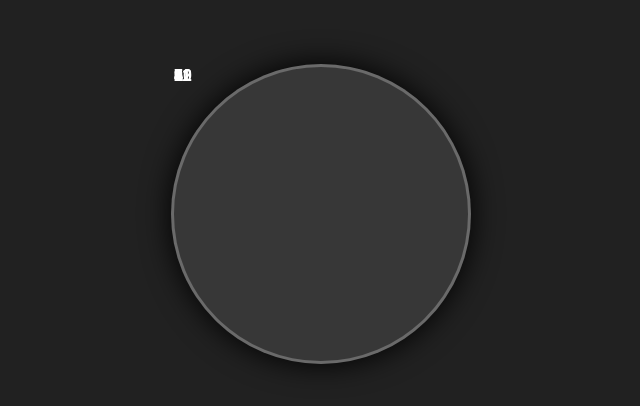
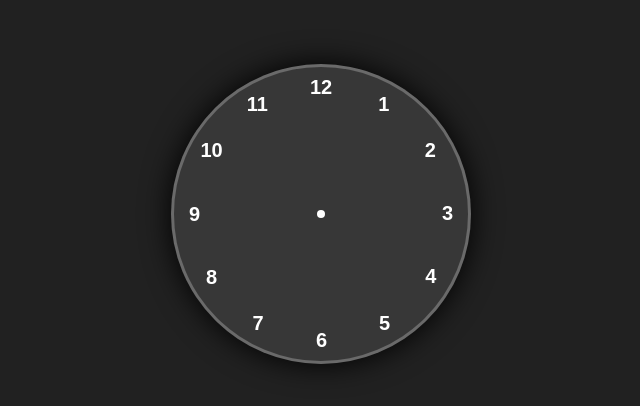
Before and after one commit to kalpanamaurya/CLOCK, a plain HTML site: page index.html in a window 1280 px wide. Shown: the part 186-592 px from the top of the page, without its empty margins (319-959 px from the left). Drawn offline with Linux system fonts and the light colour scheme.

Commit message:
add new css

```diff
--- a/index.html
+++ b/index.html
@@ -9,18 +9,19 @@
 <body>
     <div class="container">
         <div class="clock">
-            <span><b>1</b></span>
-            <span><b>2</b></span>
-            <span><b>3</b></span>
-            <span><b>4</b></span>
-            <span><b>5</b></span>
-            <span><b>6</b></span>
-            <span><b>7</b></span>
-            <span><b>8</b></span>
-            <span><b>9</b></span>
-            <span><b>10</b></span>
-            <span><b>11</b></span>
-            <span><b>12</b></span>
+            <span style="--i:1;"><b>1</b></span>
+            <span style="--i:2;"><b>2</b></span>
+            <span style="--i:3;"><b>3</b></span>
+            <span style="--i:4;"><b>4</b></span>
+            <span style="--i:5;"><b>5</b></span>
+            <span style="--i:6;"><b>6</b></span>
+            <span style="--i:7;"><b>7</b></span>
+            <span style="--i:8;"><b>8</b></span>
+            <span style="--i:9;"><b>9</b></span>
+            <span style="--i:10;"><b>10</b></span>
+            <span style="--i:11;"><b>11</b></span>
+            <span style="--i:12;"><b>12</b></span>
+
         </div>
     </div>
 </body>
--- a/style.css
+++ b/style.css
@@ -23,8 +23,26 @@ body{
     background-color: rgba(255, 255, 255, 0.1);
     border: 3px solid  rgba(255, 255, 255, 0.25);
     box-shadow: 0px 0px 30px rgba(0 ,0 ,0, 09);
+    display: flex;
+    justify-content: center;
+    align-items: center;
 }
 .clock span{
     position: absolute;
-    transform: rotate(calc(30deg *));
+    transform: rotate(calc(30deg * var(--i)));
+    inset: 12px;
+    text-align: center;
 }
+.clock span b{
+    transform: rotate(calc(-30deg * var(--i)));
+    display: inline-block;
+    font-size: 20px;
+}
+.clock::before{
+    content: '';
+    position: absolute;
+    width: 8px;
+    height: 8px;
+    border-radius: 50%;
+    background-color: white;
+}
```
